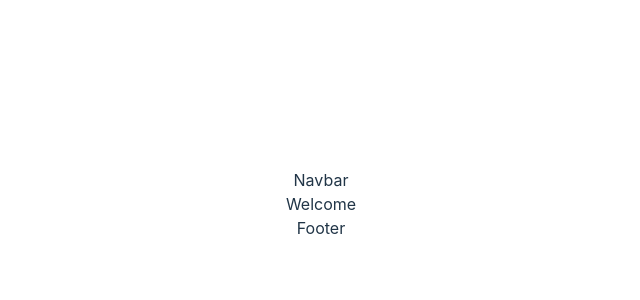
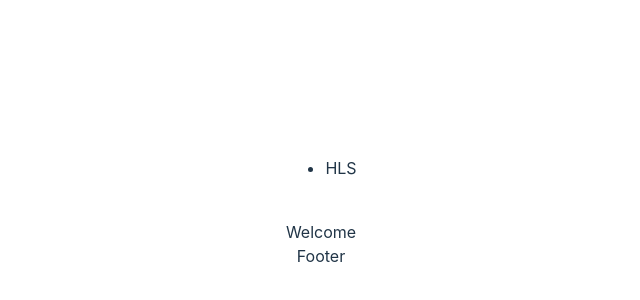
Before and after one commit to BorDevTech/HLS, a React (Vite) app: page / in a window 1280 px wide. Shown: the part 196-496 px from the top of the page, without its empty margins (319-959 px from the left). Built offline with nearby package versions, Linux system fonts and the light colour scheme.

Commit message:
Update App.tsx
Added Repo name as Brand

```diff
--- a/src/App.tsx
+++ b/src/App.tsx
@@ -3,7 +3,11 @@ import "./App.css";
 function App() {
   return (
     <>
-      Navbar
+        <nav>
+          <ul>
+            <li>HLS</li>
+            </ul>
+    </nav>
       <br />
       Welcome
       <br />
```
